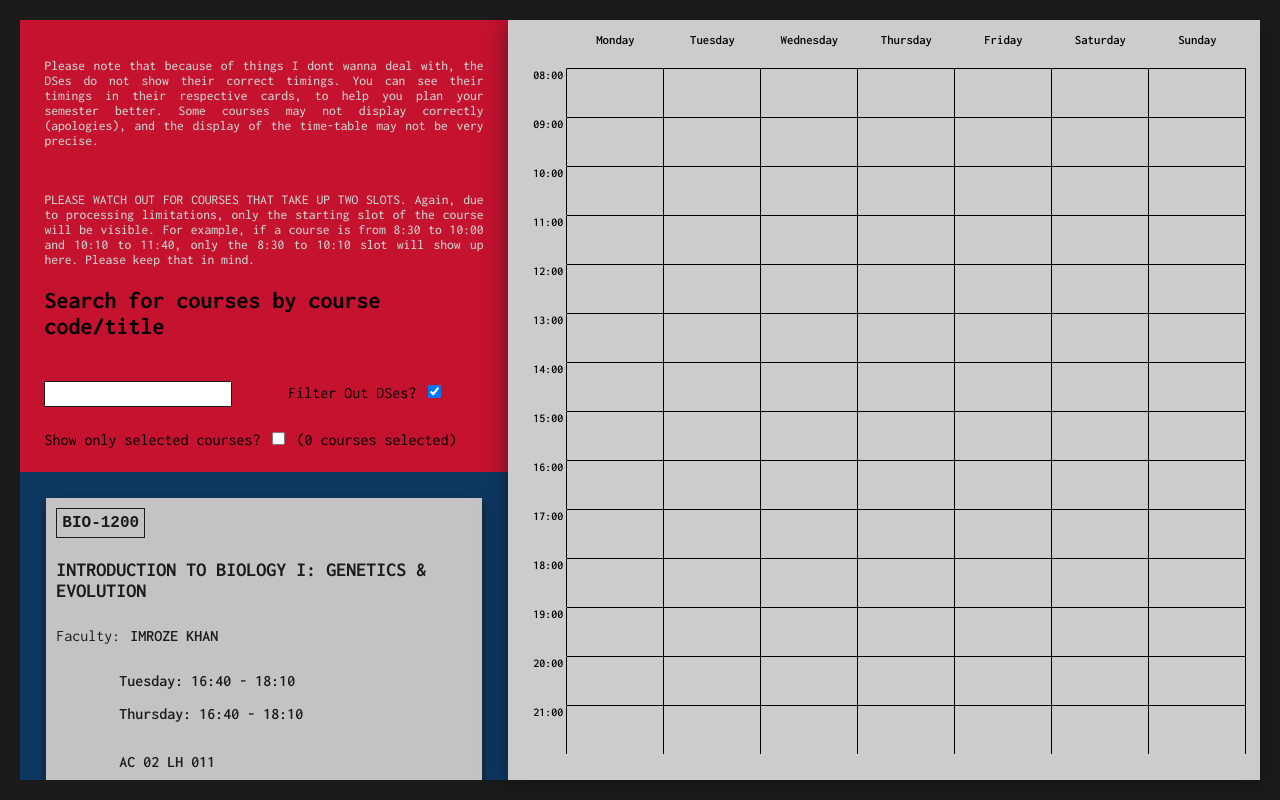
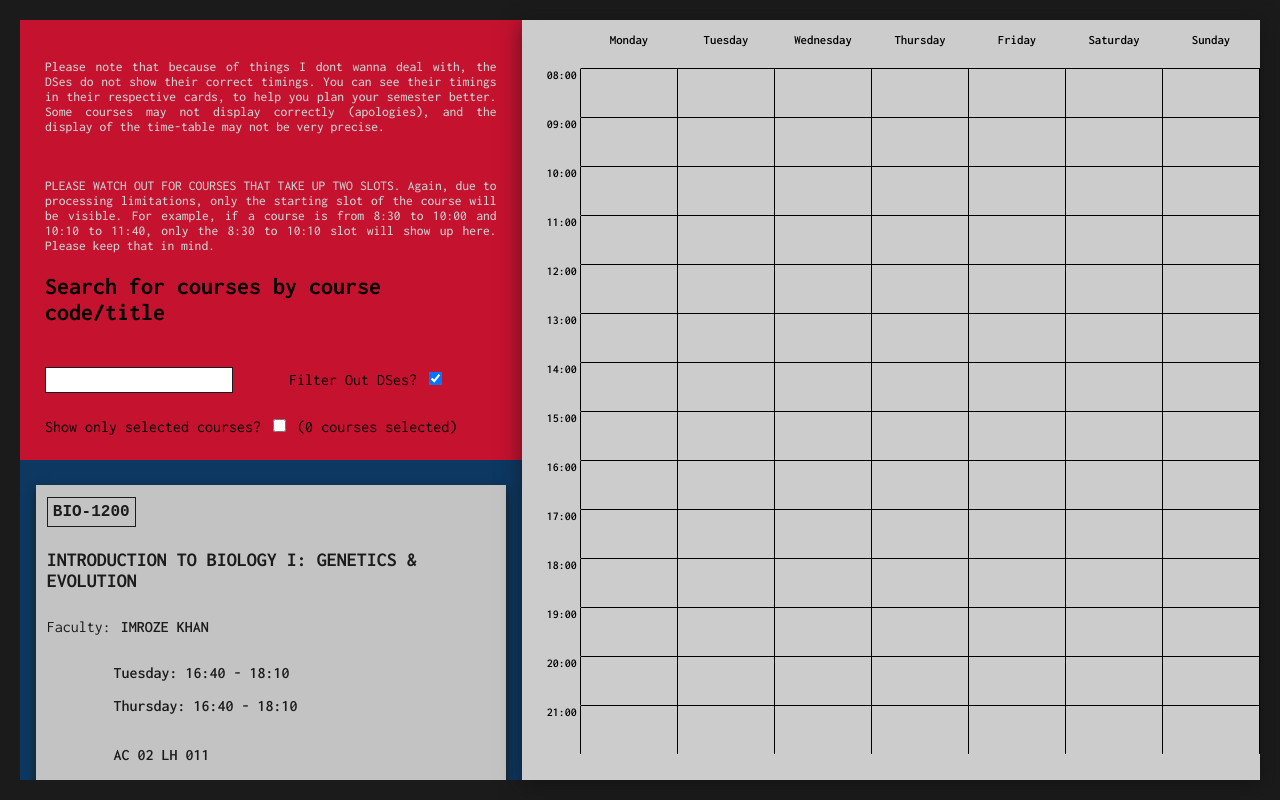
Before and after one commit to rajatvarma/ashoka_courses_portal, a SvelteKit app: page / in a window 1280 px wide. Built offline with nearby package versions, Linux system fonts and the light colour scheme; some icons are missing.

Commit message:
more UI change

```diff
--- a/src/routes/+page.svelte
+++ b/src/routes/+page.svelte
@@ -103,10 +103,12 @@
     }
 
     .wrapper {
-        width: 40vw;
+        max-width: 40vw;
+        overflow-x: hidden;
         background-color: #c4122f;
         height: 95vh;
         overflow-y: scroll;
+
     }
 
     .container {
@@ -114,6 +116,7 @@
         display: flex;
         flex-direction: row;
         flex-wrap: wrap;
+        justify-content: center;
     }
 
     #search-bar {
--- a/src/routes/CourseCard.svelte
+++ b/src/routes/CourseCard.svelte
@@ -86,7 +86,8 @@ import { ClockSolid, LocationDotSolid } from "svelte-awesome-icons";
 
     .course-card {
         display: flex;
-        width: 40vw;
+        max-width: 35vw;
+        min-width: 35vw;
         flex-direction: column;
         background-color: #C3C3C3;
         color: #1b1b1b;
```
